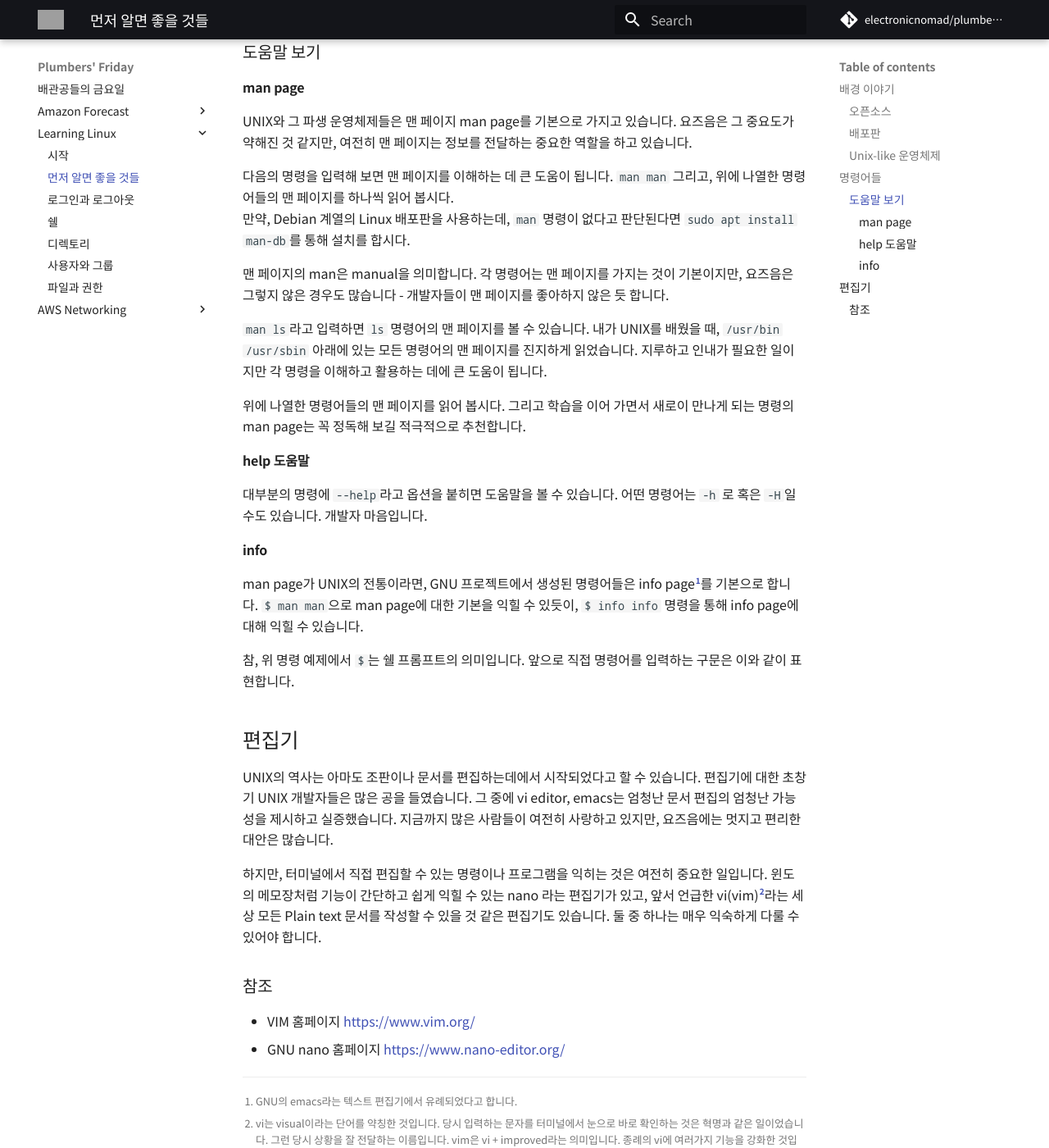
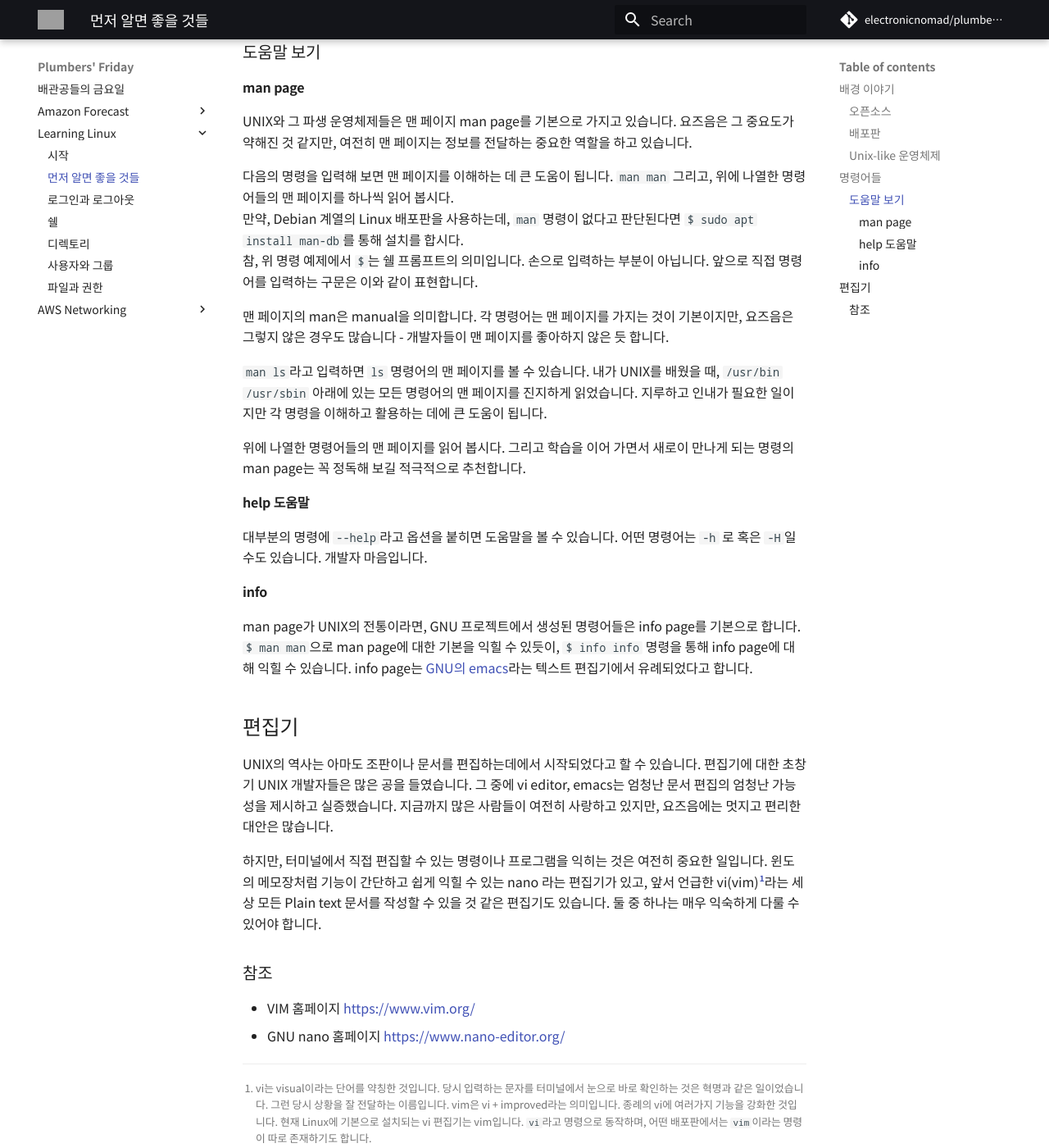
Before and after one commit to electronicnomad/plumbers-friday, an MkDocs documentation site: the page built from docs/linux/things-you-should-know-first.md, in a window 1280 px wide and 1400 px high, scrolled down 1621 px. Shown: the whole window at 82% size. Built offline with MkDocs 1.6.1 and Material for MkDocs 9.7.7, drawn with Linux system fonts in a browser that asks for light colours; some web fonts are replaced; comment, search, counter and statistics services are not loaded; some of the changed lines change nothing that is shown; grey boxes are pictures that could not be loaded.

Commit message:
Update things-you-should-know-first.md

```diff
--- a/docs/linux/things-you-should-know-first.md
+++ b/docs/linux/things-you-should-know-first.md
@@ -78,7 +78,8 @@ UNIX와 그 파생 운영체제들은 맨 페이지 man page를 기본으로 가
 다음의 명령을 입력해 보면 맨 페이지를 이해하는 데 큰 도움이 됩니다.
 `man man` 그리고, 위에 나열한 명령어들의 맨 페이지를 하나씩 읽어 봅시다.
 만약, Debian 계열의 Linux 배포판을 사용하는데, `man` 명령이 없다고 판단된다면
-`sudo apt install man-db`를 통해 설치를 합시다.
+`$ sudo apt install man-db`를 통해 설치를 합시다.
+참, 위 명령 예제에서 `$`는 쉘 프롬프트의 의미입니다. 손으로 입력하는 부분이 아닙니다. 앞으로 직접 명령어를 입력하는 구문은 이와 같이 표현합니다.
 
 맨 페이지의 man은 manual을 의미합니다.
 각 명령어는 맨 페이지를 가지는 것이 기본이지만, 요즈음은 그렇지 않은
@@ -101,15 +102,9 @@ UNIX와 그 파생 운영체제들은 맨 페이지 man page를 기본으로 가
 #### info
 
 man page가 UNIX의 전통이라면, GNU 프로젝트에서 생성된 명령어들은
-info page[^1]를 기본으로 합니다. `$ man man`으로 man page에 대한 기본을
+info page를 기본으로 합니다. `$ man man`으로 man page에 대한 기본을
 익힐 수 있듯이, `$ info info` 명령을 통해 info page에 대해 익힐 수
-있습니다.
-
-[^1]:
-    GNU의 emacs라는 텍스트 편집기에서 유례되었다고 합니다.
-
-참, 위 명령 예제에서 `$`는 쉘 프롬프트의 의미입니다.
-앞으로 직접 명령어를 입력하는 구문은 이와 같이 표현합니다.
+있습니다. info page는 [GNU의 emacs](https://www.gnu.org/software/emacs/)라는 텍스트 편집기에서 유례되었다고 합니다.
 
 ## 편집기
 
```
